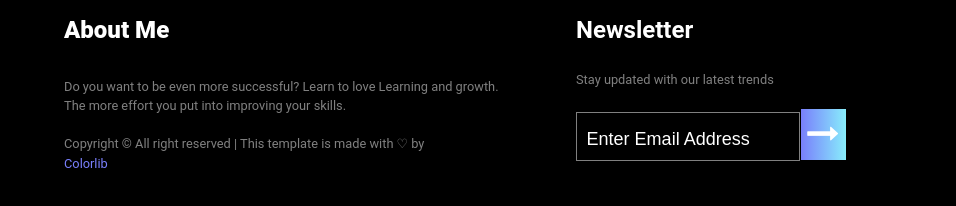
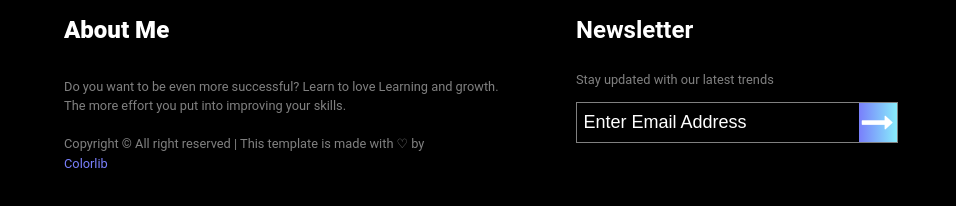
Before and after one commit to musfer1010/meetme, a plain HTML site: page index.html in a window 1280 px wide. Shown: the part 4868-5074 px from the top of the page, 0-956 px from the left. Drawn offline with Linux system fonts and the light colour scheme.

Commit message:
third commit

```diff
--- a/style.css
+++ b/style.css
@@ -441,25 +441,30 @@ body{
     padding-left: 5%;
 }
 .footertextfield{
-    width:100%;;
+    display:flex;
+    justify-content: space-between;
+    width:100%;
+    border: 1px solid gray;
 }
 .footertextfield input{
-    width:70%;
+    display: relative;
+    width:83%;
+    height:auto;
+    margin:0%;
     margin-right:-1%;
-    padding:3%;
-    padding-top: 5%;
+    padding:2% 2%;
     font-size: large;
     background-color: transparent;
-    border: 1px solid gray;
-    vertical-align: baseline;
+    border: none;
+    vertical-align: bottom;
 }
 .footertextfield input::placeholder{
     color:white;
 }
 .footertextfield> span{
+    height:12%;
     margin:0;
-    padding:3% 2%;
-    margin-top: 2%;
+    padding: 1%;
     vertical-align: center;
     background-image:linear-gradient(to right, #797ffb , #88edfb);
     color:white;
@@ -868,14 +873,7 @@ body{
         background-image: linear-gradient(to right, #ffffff , #ffffff);
         height: 75%;
     }
-    .footertextfield> span{
-        padding:1.7% 2%;
-    }
-    .footertextfield>input{
-        padding:4%;
-        padding-top: 5.5%;
-        width:85%;
-    }
+
 
 }
 @media screen and (max-width: 300px){
```
